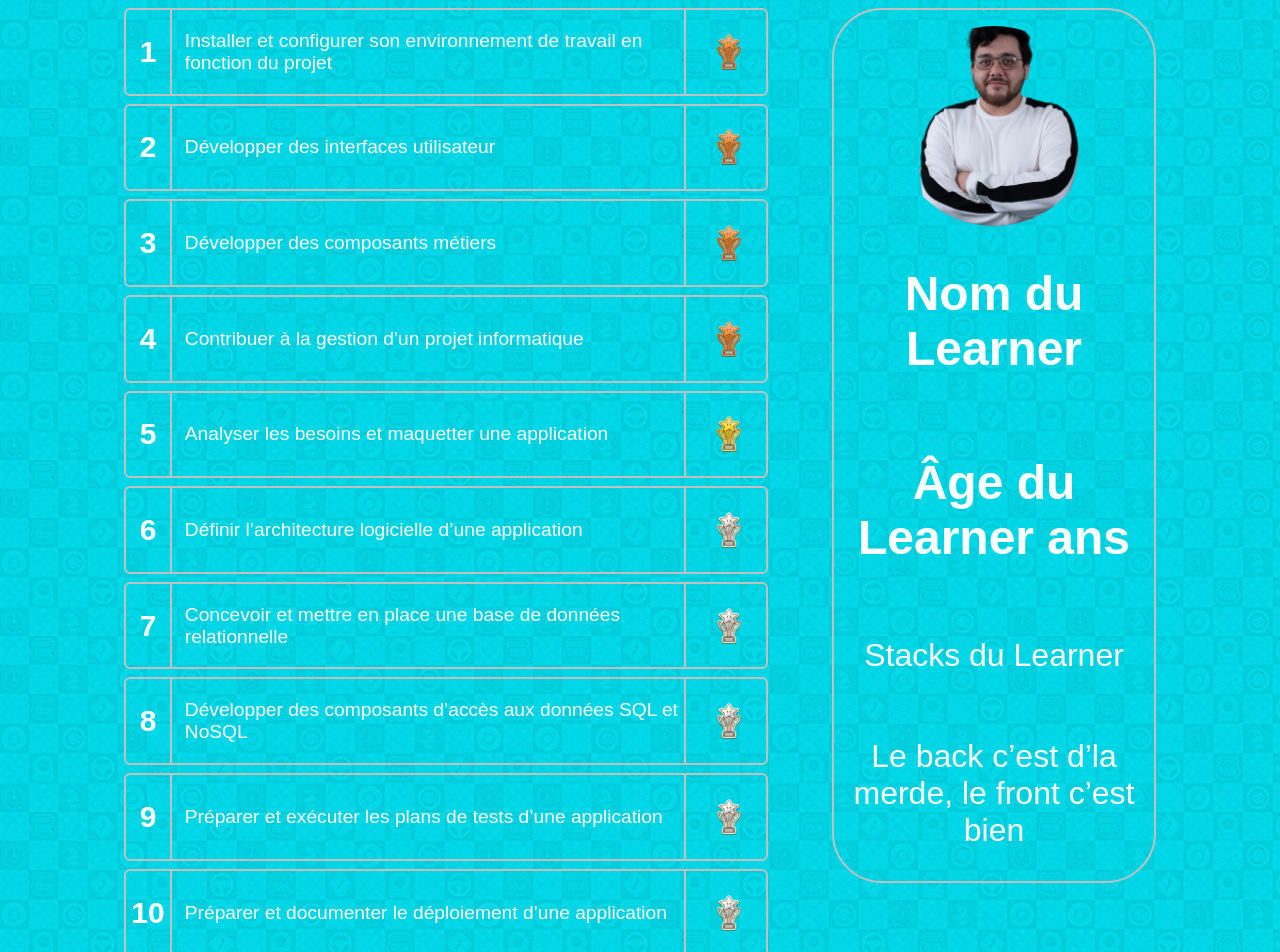
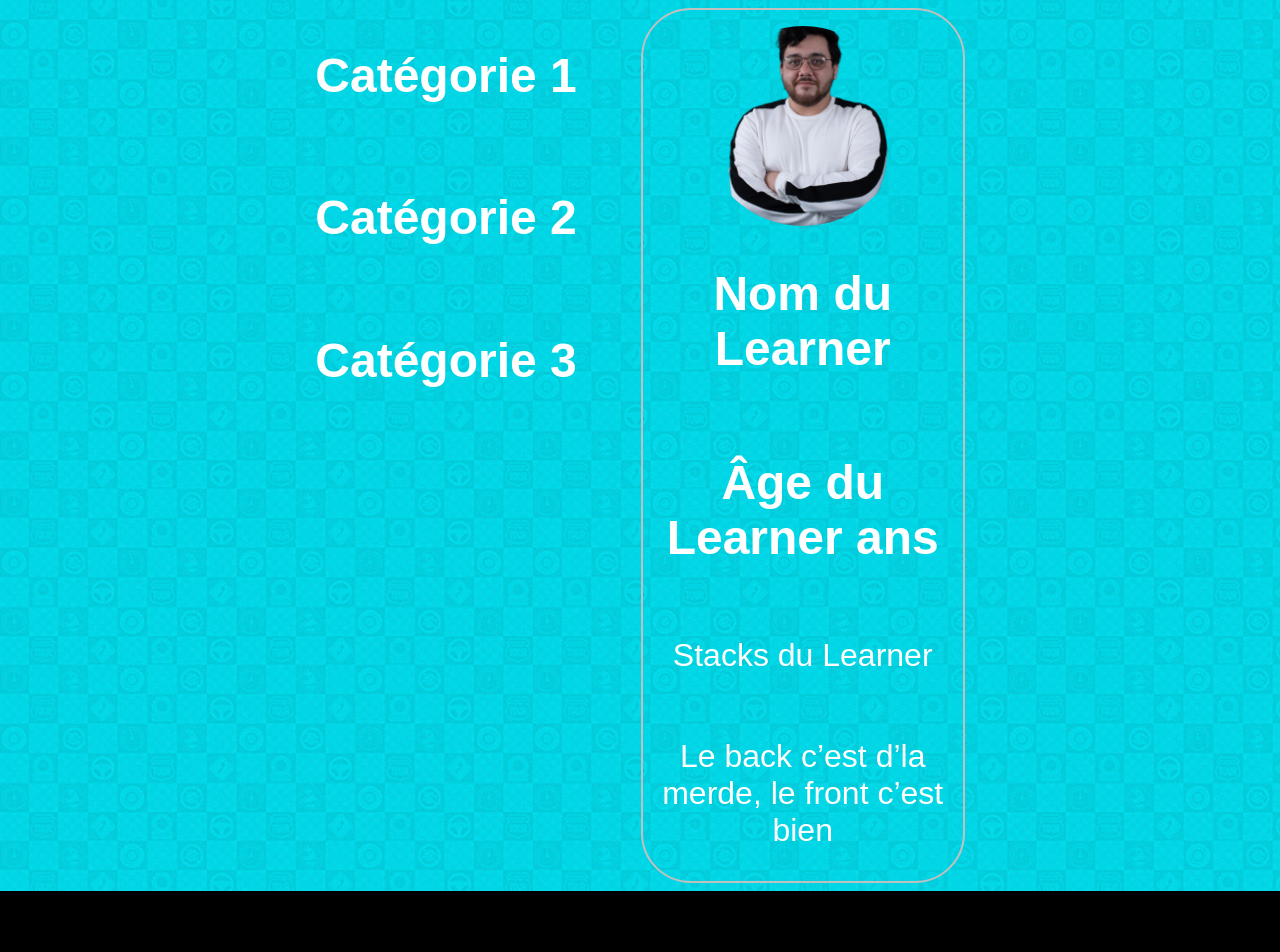
Before and after one commit to 2024-cda-boulogne/skilltree-kga, a React (Create React App) app in the folder skilltree/: page /details in a window 1280 px wide. Shown: the part 40-992 px from the top of the page. After the commit the page ends 931 px from the top, so only its background shows below. Built offline with nearby package versions, Linux system fonts and the light colour scheme.

Commit message:
Refactor Home and Details components to optimize data fetching and storage handling

```diff
--- a/skilltree/src/pages/Details.jsx
+++ b/skilltree/src/pages/Details.jsx
@@ -2,99 +2,52 @@ import React, { useEffect } from 'react';
 import '../Details.css';
 
 function Details() {
-    const selectedLearner = JSON.parse(localStorage.getItem('selectedLearner'));
-
     useEffect(() => {
         const audio = new Audio('./Détails.mp3');
         audio.loop = true; // Active la boucle
         audio.play();
-        const selectedLearner = JSON.parse(localStorage.getItem('selectedLearner'));
-        console.log("Selected learner:", selectedLearner);
     }, []);
+
+    // Récupère les données depuis le localStorage pour chaque catégorie
+    const categorySkillsData1 = JSON.parse(localStorage.getItem('category1Skills')) || [];
+    const categorySkillsData2 = JSON.parse(localStorage.getItem('category2Skills')) || [];
+    const categorySkillsData3 = JSON.parse(localStorage.getItem('category3Skills')) || [];
+
+    // Récupère les données du learner sélectionné depuis le localStorage
+    const selectedLearner = JSON.parse(localStorage.getItem('selectedLearner'));
+    console.log("Selected learner:", selectedLearner);
 
     return (
         <div id='FlexDetails'>
             <section id='List'>
-                <div className='REACList'>
-                    <h1 className='REACNumber'>1</h1>
-                    <div className='Line'></div>
-                    <p className='REACName'>Installer et configurer son environnement de travail en fonction du projet</p>
-                    <div className='Line'></div>
-                    <img className='REACIMG' src="./bronze.png" alt="" />
-                </div>
-                <div className='REACList'>
-                    <h1 className='REACNumber'>2</h1>
-                    <div className='Line'></div>
-                    <p className='REACName'>Développer des interfaces utilisateur</p>
-                    <div className='Line'></div>
-                    <img className='REACIMG' src="./bronze.png" alt="" />
-                </div>
-                <div className='REACList'>
-                    <h1 className='REACNumber'>3</h1>
-                    <div className='Line'></div>
-                    <p className='REACName'>Développer des composants métiers</p>
-                    <div className='Line'></div>
-                    <img className='REACIMG' src="./bronze.png" alt="" />
-                </div>
-                <div className='REACList'>
-                    <h1 className='REACNumber'>4</h1>
-                    <div className='Line'></div>
-                    <p className='REACName'>Contribuer à la gestion d’un projet informatique</p>
-                    <div className='Line'></div>
-                    <img className='REACIMG' src="./bronze.png" alt="" />
-                </div>
-                <div className='REACList'>
-                    <h1 className='REACNumber'>5</h1>
-                    <div className='Line'></div>
-                    <p className='REACName'>Analyser les besoins et maquetter une application</p>
-                    <div className='Line'></div>
-                    <img className='REACIMG' src="./gold.png" alt="" />
-                </div>
-                <div className='REACList'>
-                    <h1 className='REACNumber'>6</h1>
-                    <div className='Line'></div>
-                    <p className='REACName'>Définir l’architecture logicielle d’une application</p>
-                    <div className='Line'></div>
-                    <img className='REACIMG' src="./silver.png" alt="" />
-                </div>
-                <div className='REACList'>
-                    <h1 className='REACNumber'>7</h1>
-                    <div className='Line'></div>
-                    <p className='REACName'>Concevoir et mettre en place une base de données relationnelle</p>
-                    <div className='Line'></div>
-                    <img className='REACIMG' src="./silver.png" alt="" />
-                </div>
-                <div className='REACList'>
-                    <h1 className='REACNumber'>8</h1>
-                    <div className='Line'></div>
-                    <p className='REACName'>Développer des composants d’accès aux données SQL et NoSQL</p>
-                    <div className='Line'></div>
-                    <img className='REACIMG' src="./silver.png" alt="" />
-                </div>
-                <div className='REACList'>
-                    <h1 className='REACNumber'>9</h1>
-                    <div className='Line'></div>
-                    <p className='REACName'>Préparer et exécuter les plans de tests d’une application</p>
-                    <div className='Line'></div>
-                    <img className='REACIMG' src="./silver.png" alt="" />
-                </div>
-                <div className='REACList'>
-                    <h1 className='REACNumber'>10</h1>
-                    <div className='Line'></div>
-                    <p className='REACName'>Préparer et documenter le déploiement d’une application</p>
-                    <div className='Line'></div>
-                    <img className='REACIMG' src="./silver.png" alt="" />
-                </div>
-                <div className='REACList'>
-                    <h1 className='REACNumber'>11</h1>
-                    <div className='Line'></div>
-                    <p className='REACName'>Contribuer à la mise en production dans une démarche DevOps</p>
-                    <div className='Line'></div>
-                    <img className='REACIMG' src="./silver.png" alt="" />
-                </div>
+                {/* Affichage des compétences pour la catégorie 1 */}
+                <h2>Catégorie 1</h2>
+                {categorySkillsData1.map((element, index) => (
+                    <div key={`category1-${index}`}>
+                        <p>Compétence {element.id}: {element.rank}</p>
+                    </div>
+                ))}
+
+                {/* Affichage des compétences pour la catégorie 2 */}
+                <h2>Catégorie 2</h2>
+                {categorySkillsData2.map((element, index) => (
+                    <div key={`category2-${index}`}>
+                        <p>Compétence {element.id}: {element.rank}</p>
+                    </div>
+                ))}
+
+                {/* Affichage des compétences pour la catégorie 3 */}
+                <h2>Catégorie 3</h2>
+                {categorySkillsData3.map((element, index) => (
+                    <div key={`category3-${index}`}>
+                        <p>Compétence {element.id}: {element.rank}</p>
+                    </div>
+                ))}
             </section>
+
+            {/* Section pour afficher les détails du learner sélectionné */}
             <section id='Card'>
-            <img className='CardIMG' src={selectedLearner ? selectedLearner.url : "./eric.png"} alt="" />
+                <img className='CardIMG' src={selectedLearner ? selectedLearner.url : "./eric.png"} alt="" />
                 <h1 className='CardName'>{selectedLearner ? selectedLearner.name : 'Nom du Learner'}</h1>
                 <h2 className='CardAge'>{selectedLearner ? selectedLearner.age : 'Âge du Learner'} ans </h2>
                 {/* Utilisez la stack du learner sélectionné pour le p */}
@@ -105,4 +58,4 @@ function Details() {
     );
 }
 
-export default Details
+export default Details;
--- a/skilltree/src/pages/Home.jsx
+++ b/skilltree/src/pages/Home.jsx
@@ -46,43 +46,23 @@ function Home() {
 
       const skillIds = fetchedData.map(obtainItem => obtainItem.id_skills);
 
-      // Récupérer les compétences de la catégorie 1 dans la table "Skills" avec leur rank
-      const category1SkillsResponse = await supabase
-        .from('Skills')
-        .select('id, rank')
-        .eq('category', '1');
-      const category1SkillsData = category1SkillsResponse.data;
-
-      const category1Skills = category1SkillsData.map(skillItem => ({
-        id: skillItem.id,
-        rank: skillItem.rank
-      }));
-
-      // Récupérer les compétences de la catégorie 2 dans la table "Skills" avec leur rank
-      const category2SkillsResponse = await supabase
-        .from('Skills')
-        .select('id, rank')
-        .eq('category', '2');
-      const category2SkillsData = category2SkillsResponse.data;
-
-      const category2Skills = category2SkillsData.map(skillItem => ({
-        id: skillItem.id,
-        rank: skillItem.rank
-      }));
-
-      // Récupérer les compétences de la catégorie 3 dans la table "Skills" avec leur rank
-      const category3SkillsResponse = await supabase
-        .from('Skills')
-        .select('id, rank')
-        .eq('category', '3');
-      const category3SkillsData = category3SkillsResponse.data;
-
-      const category3Skills = category3SkillsData.map(skillItem => ({
-        id: skillItem.id,
-        rank: skillItem.rank
-      }));
+      // Récupérer les compétences de chaque catégorie dans la table "Skills" avec leur rank
+      const categoriesSkills = await Promise.all([
+        supabase.from('Skills').select('id, rank').eq('category', '1').in('id', skillIds),
+        supabase.from('Skills').select('id, rank').eq('category', '2').in('id', skillIds),
+        supabase.from('Skills').select('id, rank').eq('category', '3').in('id', skillIds),
+      ]);
 
       // Mettre à jour les états d'état avec les données filtrées
+      const categorySkills = categoriesSkills.map(categorySkillsResponse => {
+        return categorySkillsResponse.data.map(skillItem => ({
+          id: skillItem.id,
+          rank: skillItem.rank
+        }));
+      });
+
+      const [category1Skills, category2Skills, category3Skills] = categorySkills;
+
       setCategory1Skills(category1Skills);
       setCategory2Skills(category2Skills);
       setCategory3Skills(category3Skills);
@@ -91,32 +71,30 @@ function Home() {
         category1Skills.some(skill => skill.id === item.id_skills)
       );
       setFilteredDataCategory1(filteredDataCategory1);
-      console.log("Filtered Data Category 1:", filteredDataCategory1);
 
       const filteredDataCategory2 = fetchedData.filter(item =>
         category2Skills.some(skill => skill.id === item.id_skills)
       );
       setFilteredDataCategory2(filteredDataCategory2);
-      console.log("Filtered Data Category 2:", filteredDataCategory2);
 
       const filteredDataCategory3 = fetchedData.filter(item =>
         category3Skills.some(skill => skill.id === item.id_skills)
       );
       setFilteredDataCategory3(filteredDataCategory3);
-      console.log("Filtered Data Category 3:", filteredDataCategory3);
 
-      // Stocker les données récupérées dans le local storage
+      // Stocker les données sélectionnées dans le local storage
       localStorage.setItem('fetchedData', JSON.stringify(fetchedData));
       localStorage.setItem('filteredDataCategory1', JSON.stringify(filteredDataCategory1));
       localStorage.setItem('filteredDataCategory2', JSON.stringify(filteredDataCategory2));
       localStorage.setItem('filteredDataCategory3', JSON.stringify(filteredDataCategory3));
+      localStorage.setItem('category1Skills', JSON.stringify(category1Skills));
+      localStorage.setItem('category2Skills', JSON.stringify(category2Skills));
+      localStorage.setItem('category3Skills', JSON.stringify(category3Skills));
+
     } catch (error) {
       console.error("Error fetching data from 'obtain' table:", error.message);
     }
   };
-
-
-
   const musicUrls = [
     'Simon.mp3',
     'Cédric.mp3',
```
